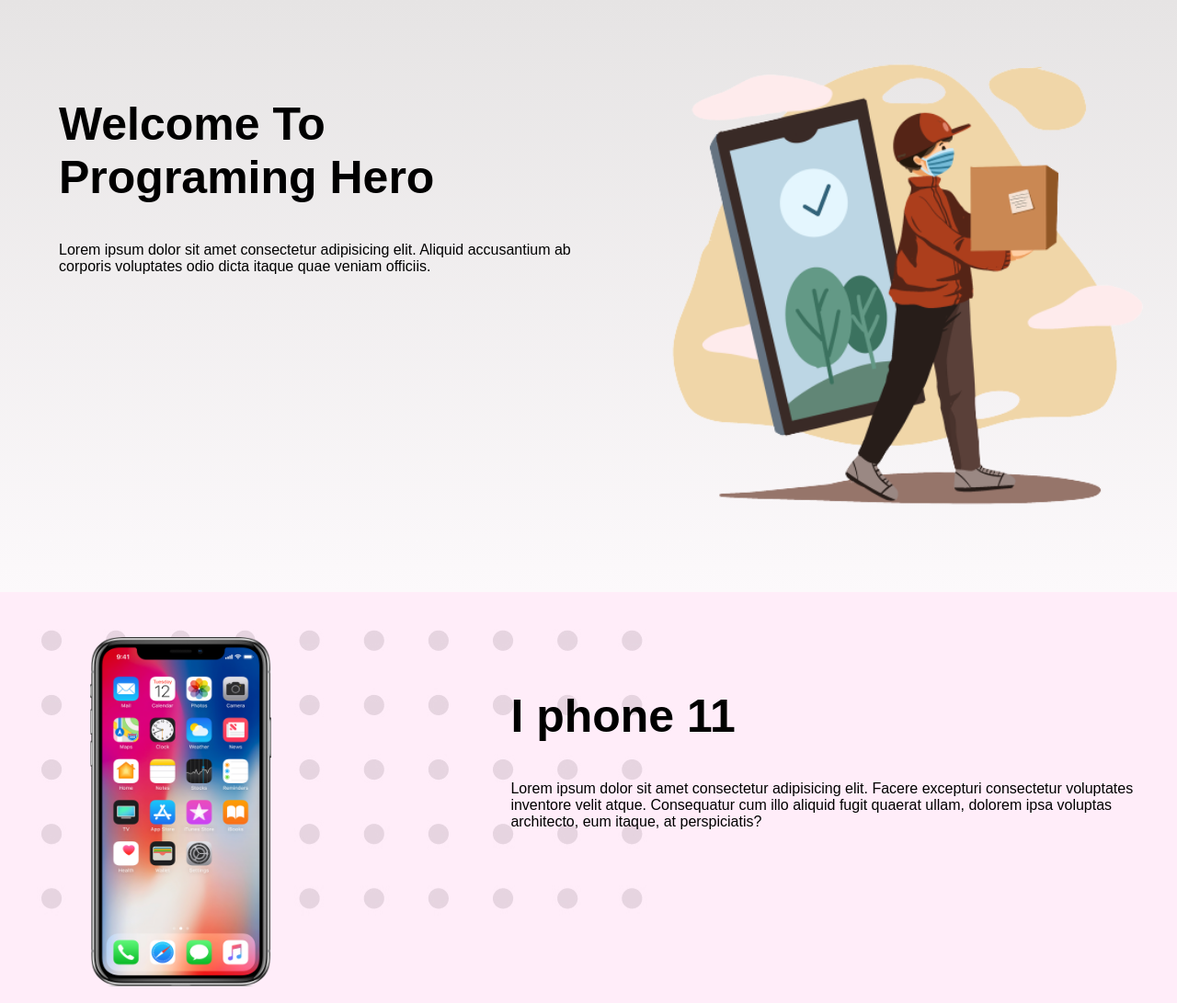
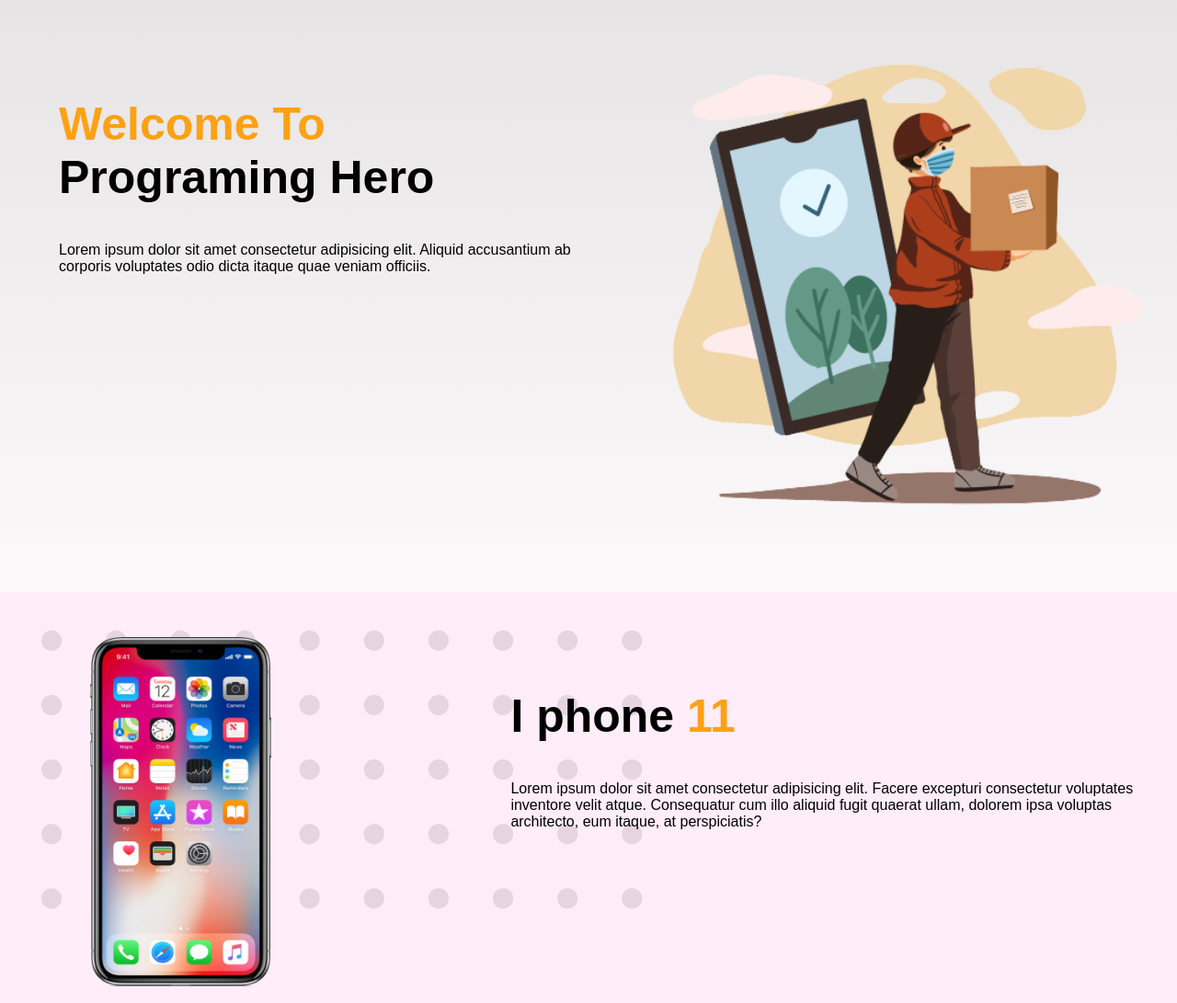
Before and after one commit to mdmoinulhasan2211/pactices-web-site, a plain HTML site: page index.html in a window 1280 px wide. Shown: the whole page at 92% size. Drawn offline with Linux system fonts and the light colour scheme; a web font is replaced by a local one.

Commit message:
aded color

```diff
--- a/index.html
+++ b/index.html
@@ -13,7 +13,7 @@
 <body>
     <section id="sec-con-id" class="contenar-section">
         <div class="conteinar">
-            <h1 class="white-color">Welcome To <br> Programing Hero</h1>
+            <h1 class="white-color"> <span class="color-orange">Welcome To</span>  <br> Programing Hero</h1>
             <p class="white-color">Lorem ipsum dolor sit amet consectetur adipisicing elit. Aliquid accusantium ab corporis voluptates odio dicta itaque quae veniam officiis.</p>
         </div>
         <div class="conteinar"><img src="images/phone-delivery (1).png" alt=""></div>
@@ -25,7 +25,7 @@
             <img src="images/phone-delivery (2).png" alt="">
         </div>
         <div class="conteinar">
-            <h1>I phone 11 </h1>
+            <h1> I phone<span class="color-orange"> 11 </span>  </h1>
             <p>Lorem ipsum dolor sit amet consectetur adipisicing elit. Facere excepturi consectetur voluptates inventore velit atque. Consequatur cum illo aliquid fugit quaerat ullam, dolorem ipsa voluptas architecto, eum itaque, at perspiciatis?</p>
         </div>
     </section>
--- a/style.css
+++ b/style.css
@@ -40,3 +40,7 @@ h1{
     background-image: url(images/Frame\ 59.jpg);
     background-repeat: no-repeat;
 }
+/*--------color code start ---------*/
+.color-orange{
+    color: #ffa114;
+}
```
